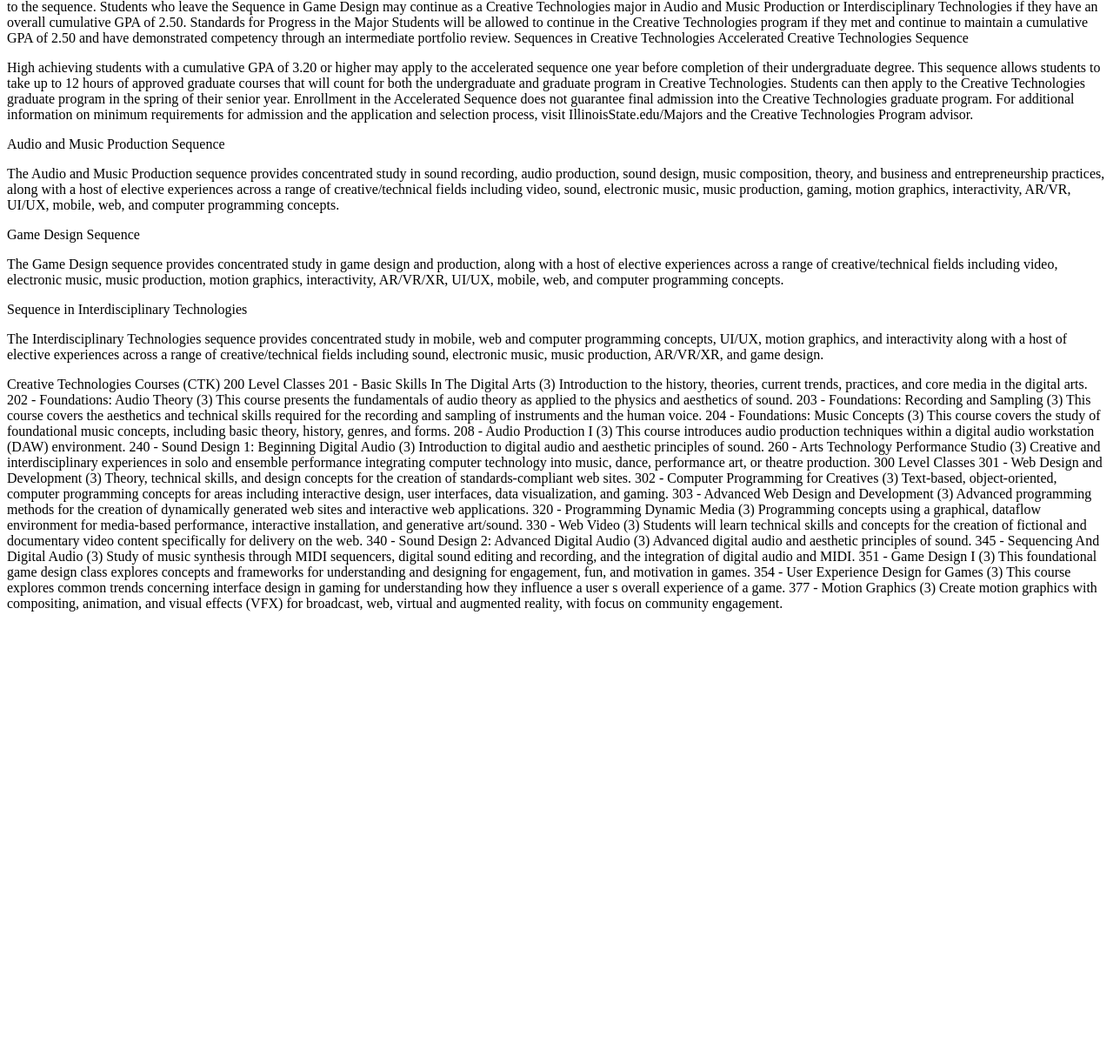
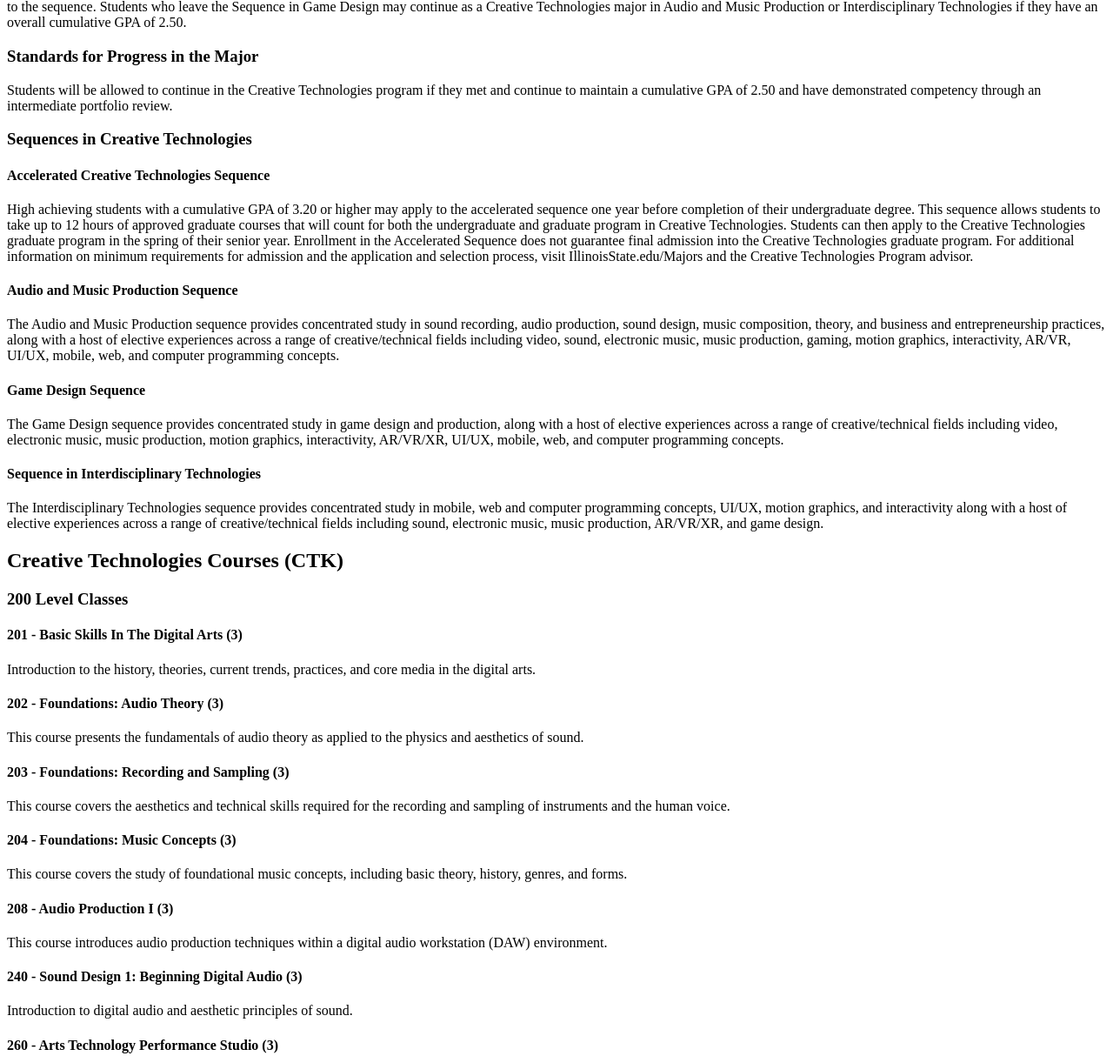
Before and after one commit to wstanley98/CTK301, a plain HTML site: page assignment1.html in a window 1280 px wide. Shown: the part 423-1637 px from the top of the page at 87% size. Before the commit the page ends 1134 px from the top, so only its background shows below. Drawn offline with Linux system fonts and the light colour scheme.

Commit message:
Update assignment1.html

```diff
--- a/assignment1.html
+++ b/assignment1.html
@@ -28,96 +28,96 @@
 <b><li>Sequence in Game Design</li></b> - Students will be allowed to continue in this sequence if they meet and continue to maintain an overall cumulative GPA of 2.50 and a cumulative GPA of 3.0 within the major. Additionally, students in the Game Design Sequence must maintain consecutive Fall–Spring enrollment in their final at the University. Any student not enrolled at the university for more than one semester must reapply to the sequence. Students who leave the Sequence in Game Design may continue as a Creative Technologies major in Audio and Music Production or Interdisciplinary Technologies if they have an overall cumulative GPA of 2.50.
 
 
-<d3>Standards for Progress in the Major</d3>
+<h3>Standards for Progress in the Major</h3>
 Students will be allowed to continue in the Creative Technologies program if they met and continue to maintain a cumulative GPA of 2.50 and have demonstrated competency through an intermediate portfolio review.
 
-<d3>Sequences in Creative Technologies</d3>
+<h3>Sequences in Creative Technologies</h3>
 
-<d4>Accelerated Creative Technologies Sequence</d4>
+<h4>Accelerated Creative Technologies Sequence</h4>
 <p>High achieving students with a cumulative GPA of 3.20 or higher may apply to the accelerated sequence one year before completion of their undergraduate degree. This sequence allows students to take up to 12 hours of approved graduate courses that will count for both the undergraduate and graduate program in Creative Technologies. Students can then apply to the Creative Technologies graduate program in the spring of their senior year. Enrollment in the Accelerated Sequence does not guarantee final admission into the Creative Technologies graduate program. For additional information on minimum requirements for admission and the application and selection process, visit IllinoisState.edu/Majors and the Creative Technologies Program advisor.</p>
 
-<d4>Audio and Music Production Sequence</d4>
+<h4>Audio and Music Production Sequence</h4>
 
 <p>The Audio and Music Production sequence provides concentrated study in sound recording, audio production, sound design, music composition, theory, and business and entrepreneurship practices, along with a host of elective experiences across a range of creative/technical fields including video, sound, electronic music, music production, gaming, motion graphics, interactivity, AR/VR, UI/UX, mobile, web, and computer programming concepts.</p>
 
-<d4>Game Design Sequence</d4>
+<h4>Game Design Sequence</h4>
 
 <p>The Game Design sequence provides concentrated study in game design and production, along with a host of elective experiences across a range of creative/technical fields including video, electronic music, music production, motion graphics, interactivity, AR/VR/XR, UI/UX, mobile, web, and computer programming concepts.</p>
 
-<d4>Sequence in Interdisciplinary Technologies</d4>
+<h4>Sequence in Interdisciplinary Technologies</h4>
 
 <p>The Interdisciplinary Technologies sequence provides concentrated study in mobile, web and computer programming concepts, UI/UX, motion graphics, and interactivity along with a host of elective experiences across a range of creative/technical fields including sound, electronic music, music production, AR/VR/XR, and game design.</p>
 
-<d2>Creative Technologies Courses (CTK)</d2>
+<h2>Creative Technologies Courses (CTK)</h2>
 
-<d3>200 Level Classes</d3>
+<h3>200 Level Classes</h3>
 
-<d4>201 - Basic Skills In The Digital Arts (3)</d4>
+<h4>201 - Basic Skills In The Digital Arts (3)</h4>
 
 Introduction to the history, theories, current trends, practices, and core media in the digital arts.
 
-<d4>202 - Foundations: Audio Theory (3)</d4>
+<h4>202 - Foundations: Audio Theory (3)</h4>
 
 This course presents the fundamentals of audio theory as applied to the physics and aesthetics of sound.
 
-<d4>203 - Foundations: Recording and Sampling (3)</d4>
+<h4>203 - Foundations: Recording and Sampling (3)</h4>
 
 This course covers the aesthetics and technical skills required for the recording and sampling of instruments and the human voice.
 
-<d4>204 - Foundations: Music Concepts (3)</d4>
+<h4>204 - Foundations: Music Concepts (3)</h4>
 
 This course covers the study of foundational music concepts, including basic theory, history, genres, and forms.
 
-<d4>208 - Audio Production I (3)</d4>
+<h4>208 - Audio Production I (3)</h4>
 
 This course introduces audio production techniques within a digital audio workstation (DAW) environment.
 
-<d4>240 - Sound Design 1: Beginning Digital Audio (3)</d4>
+<h4>240 - Sound Design 1: Beginning Digital Audio (3)</h4>
 
 Introduction to digital audio and aesthetic principles of sound.
 
-<d4>260 - Arts Technology Performance Studio (3)</d4>
+<h4>260 - Arts Technology Performance Studio (3)</h4>
 
 Creative and interdisciplinary experiences in solo and ensemble performance integrating computer technology into music, dance, performance art, or theatre production.
 
-<d3>300 Level Classes</d3>
+<h3>300 Level Classes</h3>
 
-<d2>301 - Web Design and Development (3)</d2>
+<h2>301 - Web Design and Development (3)</h2>
 
 Theory, technical skills, and design concepts for the creation of standards-compliant web sites.
 
-<d2>302 - Computer Programming for Creatives (3)</d2>
+<h2>302 - Computer Programming for Creatives (3)</h2>
 
 Text-based, object-oriented, computer programming concepts for areas including interactive design, user interfaces, data visualization, and gaming.
 
-<d2>303 - Advanced Web Design and Development (3)</d2>
+<h2>303 - Advanced Web Design and Development (3)</h2>
 
 Advanced programming methods for the creation of dynamically generated web sites and interactive web applications.
 
-<d2>320 - Programming Dynamic Media (3)</d2>
+<h2>320 - Programming Dynamic Media (3)</h2>
 
 Programming concepts using a graphical, dataflow environment for media-based performance, interactive installation, and generative art/sound.
 
-<d2>330 - Web Video (3)</d2>
+<h2>330 - Web Video (3)</h2>
 
 Students will learn technical skills and concepts for the creation of fictional and documentary video content specifically for delivery on the web.
 
-<d2>340 - Sound Design 2: Advanced Digital Audio (3)</d2>
+<h2>340 - Sound Design 2: Advanced Digital Audio (3)</h2>
 
 Advanced digital audio and aesthetic principles of sound.
 
-<d2>345 - Sequencing And Digital Audio (3)</d2>
+<h2>345 - Sequencing And Digital Audio (3)</h2>
 
 Study of music synthesis through MIDI sequencers, digital sound editing and recording, and the integration of digital audio and MIDI.
 
-<d2>351 - Game Design I (3)</d2>
+<h2>351 - Game Design I (3)</h2>
 
 This foundational game design class explores concepts and frameworks for understanding and designing for engagement, fun, and motivation in games.
 
-<d2>354 - User Experience Design for Games (3)</d2>
+<h2>354 - User Experience Design for Games (3)</h2>
 
 This course explores common trends concerning interface design in gaming for understanding how they influence a user s overall experience of a game.
 
-<d2>377 - Motion Graphics (3)</d2>
+<h2>377 - Motion Graphics (3)</h2>
 
 Create motion graphics with compositing, animation, and visual effects (VFX) for broadcast, web, virtual and augmented reality, with focus on community engagement.
```
